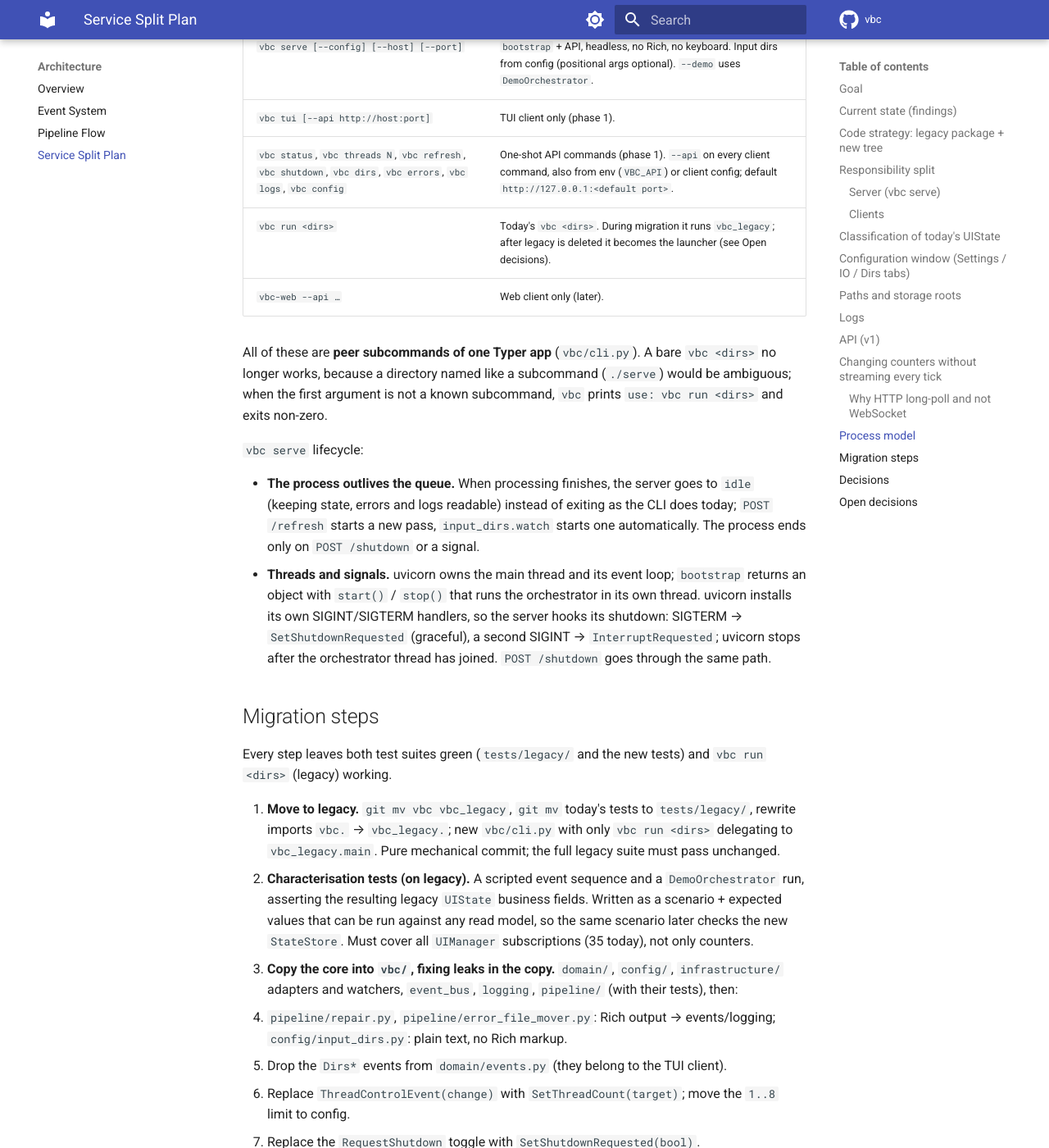
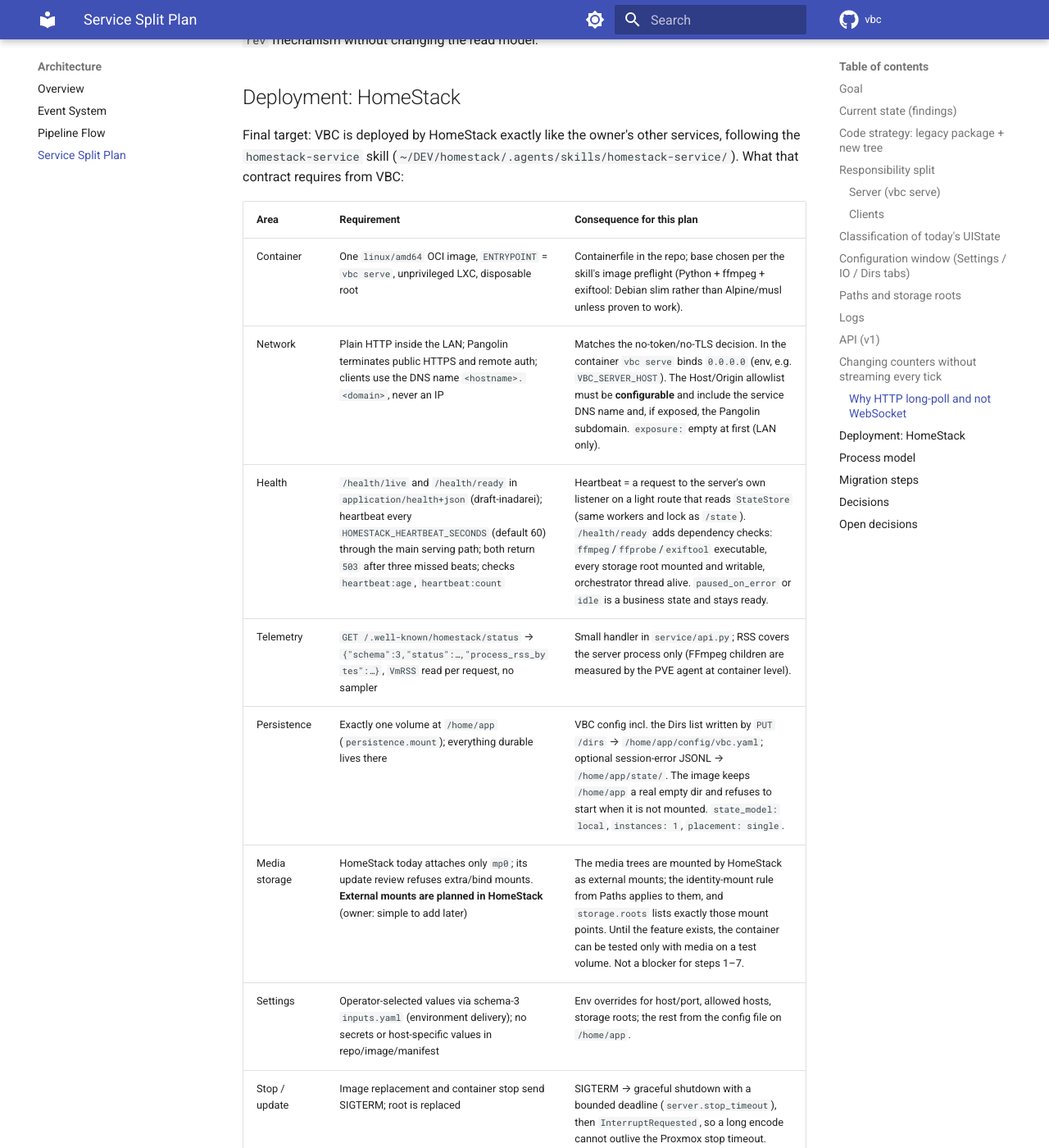
Before and after one commit to hipotures/vbc, an MkDocs documentation site: the page built from docs/architecture/service-split.md, in a window 1280 px wide and 1400 px high, scrolled down 13129 px. Shown: the whole window at 82% size. Built offline with MkDocs 1.6.1 and Material for MkDocs 9.7.7, drawn with Linux system fonts in a browser that asks for light colours; comment, search, counter and statistics services are not loaded; some of the changed text lies outside the part shown.

Commit message:
Add HomeStack deployment requirements to service split plan
Record HomeStack as the final deployment target: health and heartbeat
format, telemetry endpoint, /home/app persistence, stdout logging,
bounded SIGTERM shutdown, schema-3 manifest and release tagging; note
that external media mounts are a pending HomeStack feature and add a
packaging step before the web client.

Co-Authored-By: Claude Opus 5.5 <noreply@anthropic.com>
Claude-Session: https://claude.ai/code/session_01WpekTpDgwEm8RPQqjo2nKe

```diff
--- a/docs/architecture/service-split.md
+++ b/docs/architecture/service-split.md
@@ -1,9 +1,12 @@
 # Service Split Plan (server / API / clients)
 
-Status: **proposal**. Scope: VBC only. Deployment target (container, VM, LXC)
-and GPU device handling are explicitly out of scope; everything below assumes
-the server and the clients run as ordinary local processes that may later live
-on different hosts.
+Status: **proposal**. Scope: VBC only. Phase 1 assumes the server and the
+clients run as ordinary local processes that may later live on different
+hosts. The final deployment target is **HomeStack** (an unprivileged Proxmox
+LXC built from an OCI image, like the owner's other services); its
+requirements are collected in [Deployment: HomeStack](#deployment-homestack)
+and shape the server from step 5 on. GPU device handling inside the container
+is out of scope for now.
 
 Order of delivery (decided): **server + CLI client + TUI client first**, the
 web client later. The existing Rich TUI is reused as an API client (same
@@ -304,8 +307,9 @@ Application log (`/logs`):
   `job_id`. Same `since` paging as `/errors`.
 * `PUT /api/v1/runtime/log-level {"level": "DEBUG"}` replaces restarting with
   `--debug` (pattern from mypowers).
-* The log file stays as is. Switching `mode="w"` to append/rotation is
-  worth doing for a long-running server, but it is an independent change.
+* `vbc serve` logs to stdout/stderr (the container convention); the log
+  file becomes optional (`--log-file`), kept for local runs. Switching
+  `mode="w"` to append/rotation for that file is an independent change.
 * Live tail uses the same long-poll mechanism (`wait=` parameter); no separate
   streaming protocol.
 
@@ -327,7 +331,8 @@ Read:
 | `GET /api/v1/config` | Effective config (today's Settings tab lines, structured). |
 | `GET /api/v1/io` | Input dir stats, output/error dirs, queue sort/seed, log path. |
 | `GET /api/v1/dirs` | Ordered `[{path, enabled}]` + `dirs_rev`. |
-| `GET /health/live`, `GET /health/ready` | Liveness / readiness. |
+| `GET /health/live`, `GET /health/ready` | Liveness / readiness in the HomeStack format (`application/health+json`, heartbeat checks; see Deployment: HomeStack). |
+| `GET /.well-known/homestack/status` | HomeStack telemetry schema 3: `status` + `process_rss_bytes`. Never routed publicly. |
 
 Commands (absolute and idempotent where possible):
 
@@ -435,6 +440,28 @@ WebSocket is an HTTP upgrade.) Long-poll on `rev` gives near-immediate updates
 without a second protocol. SSE can be added later on top of the same `rev`
 mechanism without changing the read model.
 
+## Deployment: HomeStack
+
+Final target: VBC is deployed by HomeStack exactly like the owner's other
+services, following the `homestack-service` skill
+(`~/DEV/homestack/.agents/skills/homestack-service/`). What that contract
+requires from VBC:
+
+| Area | Requirement | Consequence for this plan |
+|---|---|---|
+| Container | One `linux/amd64` OCI image, `ENTRYPOINT` = `vbc serve`, unprivileged LXC, disposable root | Containerfile in the repo; base chosen per the skill's image preflight (Python + ffmpeg + exiftool: Debian slim rather than Alpine/musl unless proven to work). |
+| Network | Plain HTTP inside the LAN; Pangolin terminates public HTTPS and remote auth; clients use the DNS name `<hostname>.<domain>`, never an IP | Matches the no-token/no-TLS decision. In the container `vbc serve` binds `0.0.0.0` (env, e.g. `VBC_SERVER_HOST`). The Host/Origin allowlist must be **configurable** and include the service DNS name and, if exposed, the Pangolin subdomain. `exposure:` empty at first (LAN only). |
+| Health | `/health/live` and `/health/ready` in `application/health+json` (draft-inadarei); heartbeat every `HOMESTACK_HEARTBEAT_SECONDS` (default 60) through the main serving path; both return `503` after three missed beats; checks `heartbeat:age`, `heartbeat:count` | Heartbeat = a request to the server's own listener on a light route that reads `StateStore` (same workers and lock as `/state`). `/health/ready` adds dependency checks: `ffmpeg`/`ffprobe`/`exiftool` executable, every storage root mounted and writable, orchestrator thread alive. `paused_on_error` or `idle` is a business state and stays ready. |
+| Telemetry | `GET /.well-known/homestack/status` → `{"schema":3,"status":…,"process_rss_bytes":…}`, `VmRSS` read per request, no sampler | Small handler in `service/api.py`; RSS covers the server process only (FFmpeg children are measured by the PVE agent at container level). |
+| Persistence | Exactly one volume at `/home/app` (`persistence.mount`); everything durable lives there | VBC config incl. the Dirs list written by `PUT /dirs` → `/home/app/config/vbc.yaml`; optional session-error JSONL → `/home/app/state/`. The image keeps `/home/app` a real empty dir and refuses to start when it is not mounted. `state_model: local`, `instances: 1`, `placement: single`. |
+| Media storage | HomeStack today attaches only `mp0`; its update review refuses extra/bind mounts. **External mounts are planned in HomeStack** (owner: simple to add later) | The media trees are mounted by HomeStack as external mounts; the identity-mount rule from Paths applies to them, and `storage.roots` lists exactly those mount points. Until the feature exists, the container can be tested only with media on a test volume. Not a blocker for steps 1–7. |
+| Settings | Operator-selected values via schema-3 `inputs.yaml` (environment delivery); no secrets or host-specific values in repo/image/manifest | Env overrides for host/port, allowed hosts, storage roots; the rest from the config file on `/home/app`. |
+| Stop / update | Image replacement and container stop send SIGTERM; root is replaced | SIGTERM → graceful shutdown with a bounded deadline (`server.stop_timeout`), then `InterruptRequested`, so a long encode cannot outlive the Proxmox stop timeout. Interrupted jobs must leave no half-written output that a restart treats as done. |
+| Resources | Cores, memory, swap, rootfs measured on the built image under a real encode workload, recorded next to the runtime contract | Measured in step 8, not guessed. |
+| Manifest | Schema 3: `.homestack/services/vbc/{service,defaults,inputs}.yaml`, `runtime.telemetry: homestack`, healthcheck `http` on `/health/ready` expecting `200` | Written in step 8. |
+| Release | Annotated tags `vbc-X.Y.Z` from `scripts/tag-image.py` (clean pushed HEAD, `--dry-run`), CI publishes `ghcr.io/hipotures/vbc:X.Y.Z` (public, immutable), manual `dev-<commit>` builds, ordinary pushes only run checks | CI workflow + tagging script in step 8; the "does this change the image?" release rule recorded in `AGENTS.md`. |
+| GPU | Schema 3 `runtime.devices` (`/dev/nvidia*`, `/dev/dri/*`), attached manually in Proxmox first; node-local | Out of scope for now; CPU encoding works without devices. NVENC/VAAPI in the container needs matching userspace libraries in the image. |
+
 ## Process model
 
 | Command | What runs |
@@ -501,7 +528,9 @@ and `vbc run <dirs>` (legacy) working.
 5. **API + `vbc serve`.** `service/bootstrap.py` (wiring cut out of legacy
    `compress()`); FastAPI app with the endpoints above, long-poll via
    `asyncio.Event` set with `loop.call_soon_threadsafe` from the bus
-   callback; Host/Origin allowlist, health, OpenAPI artifact + drift test; lifecycle and
+   callback; configurable Host/Origin allowlist, health with heartbeat and
+   HomeStack telemetry endpoint (already in the HomeStack format), stdout
+   logging, OpenAPI artifact + drift test; lifecycle and
    signals as in Process model. Integration test: `serve --demo` + HTTP
    client.
 6. **One-shot commands.** `clients/api_client.py` + `vbc status`/`threads`/
@@ -516,15 +545,22 @@ and `vbc run <dirs>` (legacy) working.
    shows the same panels. Phase 1 ends here (docs for `serve`, `tui`, `run` and the
    one-shot commands
    land with it).
-8. **Web client (later).** `frontends/web/` (own entry point `vbc-web`):
+8. **HomeStack packaging.** Containerfile, entrypoint, `/home/app` layout,
+   heartbeat + health/telemetry endpoints verified on the built image (short
+   `HOMESTACK_HEARTBEAT_SECONDS`, stalled main path → `503`), resource
+   measurement under a real encode, schema-3 manifest, tagging script and
+   release CI. Real deployment with media waits for HomeStack external
+   mounts.
+9. **Web client (later).** `frontends/web/` (own entry point `vbc-web`):
    static page + small JS client (long-poll loop + local ticker for
    extrapolation) + proxy, reaching parity with the legacy HTMX dashboard.
-9. **Delete legacy.** Once `vbc run <dirs>` has its replacement (see Open
+10. **Delete legacy.** Once `vbc run <dirs>` has its replacement (see Open
    decisions) and the web client exists: remove `vbc_legacy/` and
    `tests/legacy/` in one commit. If the web client is still far off, legacy
-   may be deleted after step 7 and `--web` dropped until step 8 lands.
-10. **Docs.** `docs/architecture/` (this page → final design), API reference,
-    user guide for `serve`/`tui`/`run`/one-shot commands (phase 1) and `vbc-web` (later);
+   may be deleted after step 8 and `--web` dropped until step 9 lands.
+11. **Docs.** `docs/architecture/` (this page → final design), API reference,
+    user guide for `serve`/`tui`/`run`/one-shot commands (phase 1), HomeStack
+    runtime contract (step 8) and `vbc-web` (later);
     README dependency notes (FastAPI, uvicorn, httpx).
 
 ## Decisions
@@ -539,10 +575,13 @@ and `vbc run <dirs>` (legacy) working.
   `vbc shutdown`, `vbc dirs`, `vbc errors`, `vbc logs`, `vbc config`. No
   `ctl` group.
 * Delivery order: **server + one-shot commands + `vbc tui` first** (phase 1, steps
-  1–7), web client later (step 8), legacy deleted in step 9.
+  1–7), HomeStack packaging (step 8), web client later (step 9), legacy
+  deleted in step 10.
 * Code strategy: **legacy package + new tree** (decided): today's code moves
   to `vbc_legacy/`, the new `vbc/` takes over only what it needs, legacy is
   deleted at the end.
+* Deployment target: **HomeStack** (decided), see Deployment: HomeStack;
+  external mounts for media are a pending HomeStack feature.
 * HTTP framework: **FastAPI + uvicorn** (decided); HTTP client for the client commands:
   **httpx**. New runtime dependencies, to be documented in `README.md` and
   `docs/getting-started/` when steps 5–6 land.
```
